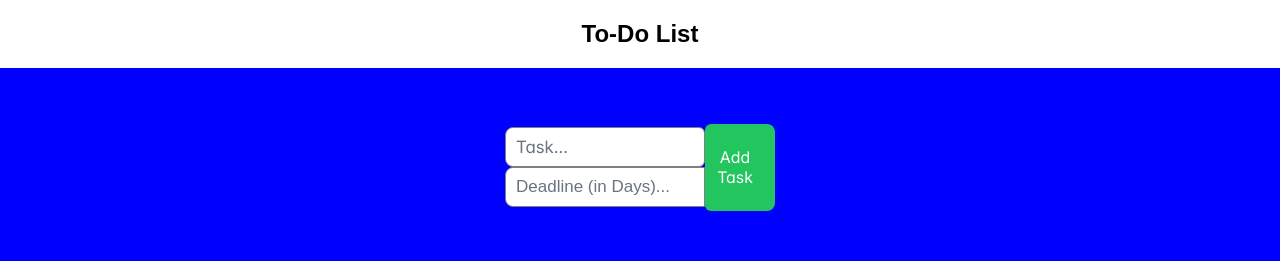
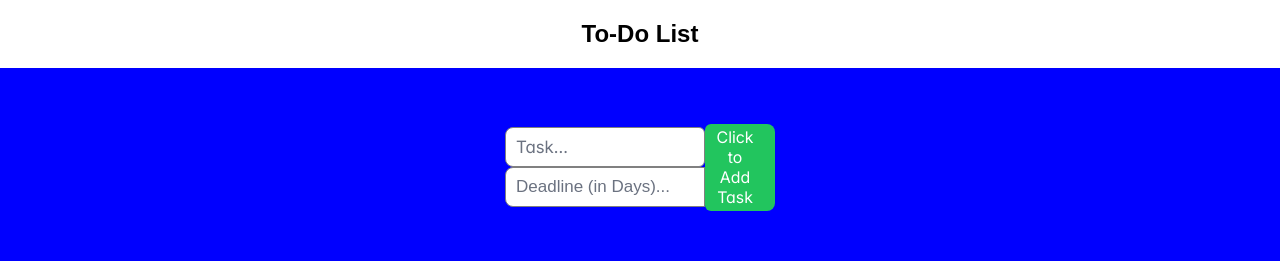
Before and after one commit to Rakesh01999/todo-list, a React (Create React App) app: page / in a window 1280 px wide. Shown: the top 261 px of the page. Built offline with nearby package versions, Linux system fonts and the light colour scheme.

Commit message:
button modified

```diff
--- a/src/App.tsx
+++ b/src/App.tsx
@@ -110,7 +110,7 @@ const App: FC = () => {
         </div>
 
         <Button severity="success" onClick={addTask}>
-          Add Task
+          Click to Add Task
         </Button>
       </div>
 
```
Also changed, not shown: 1 other file (tests, documents, lock files or other folders).
